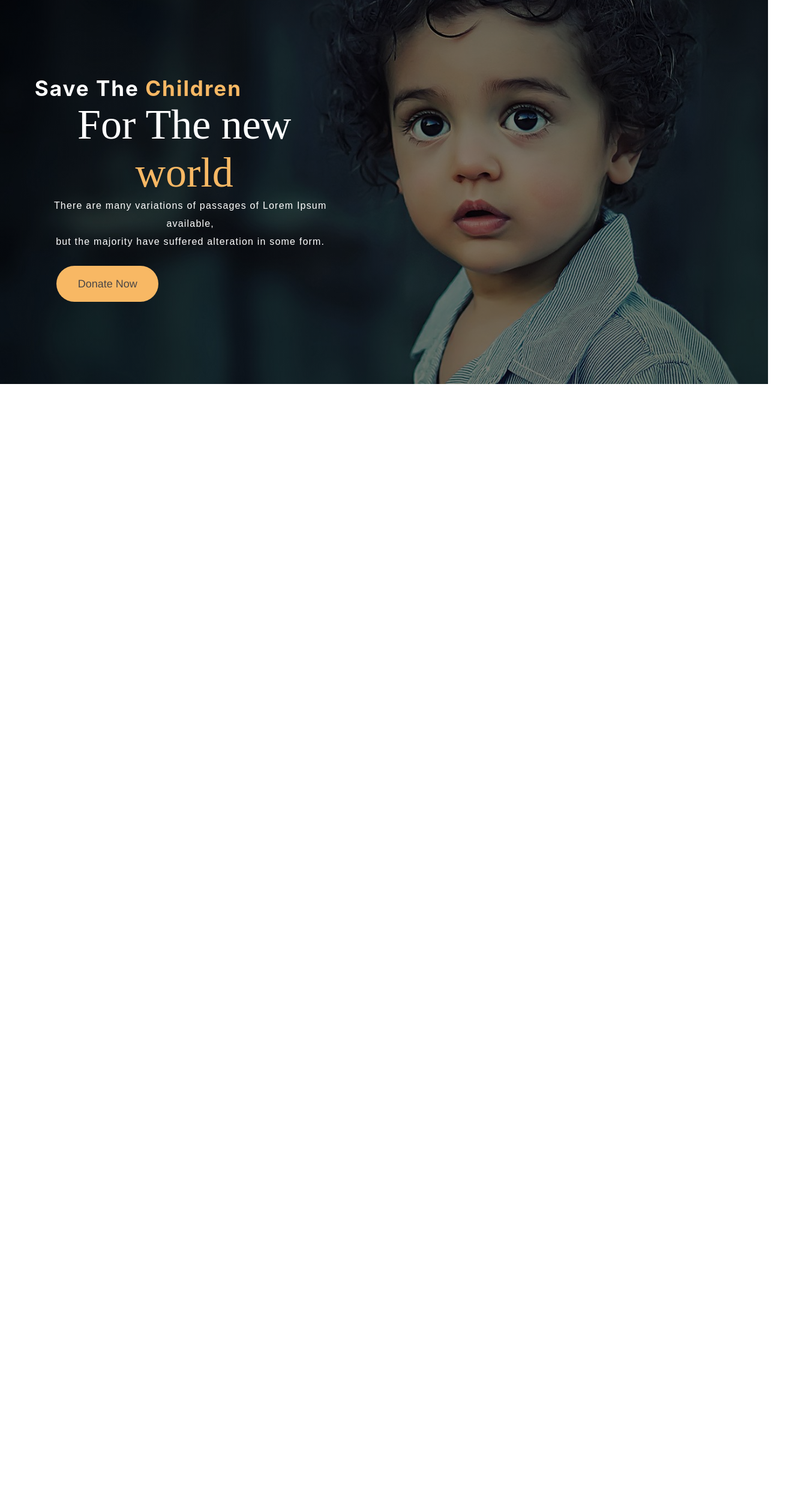
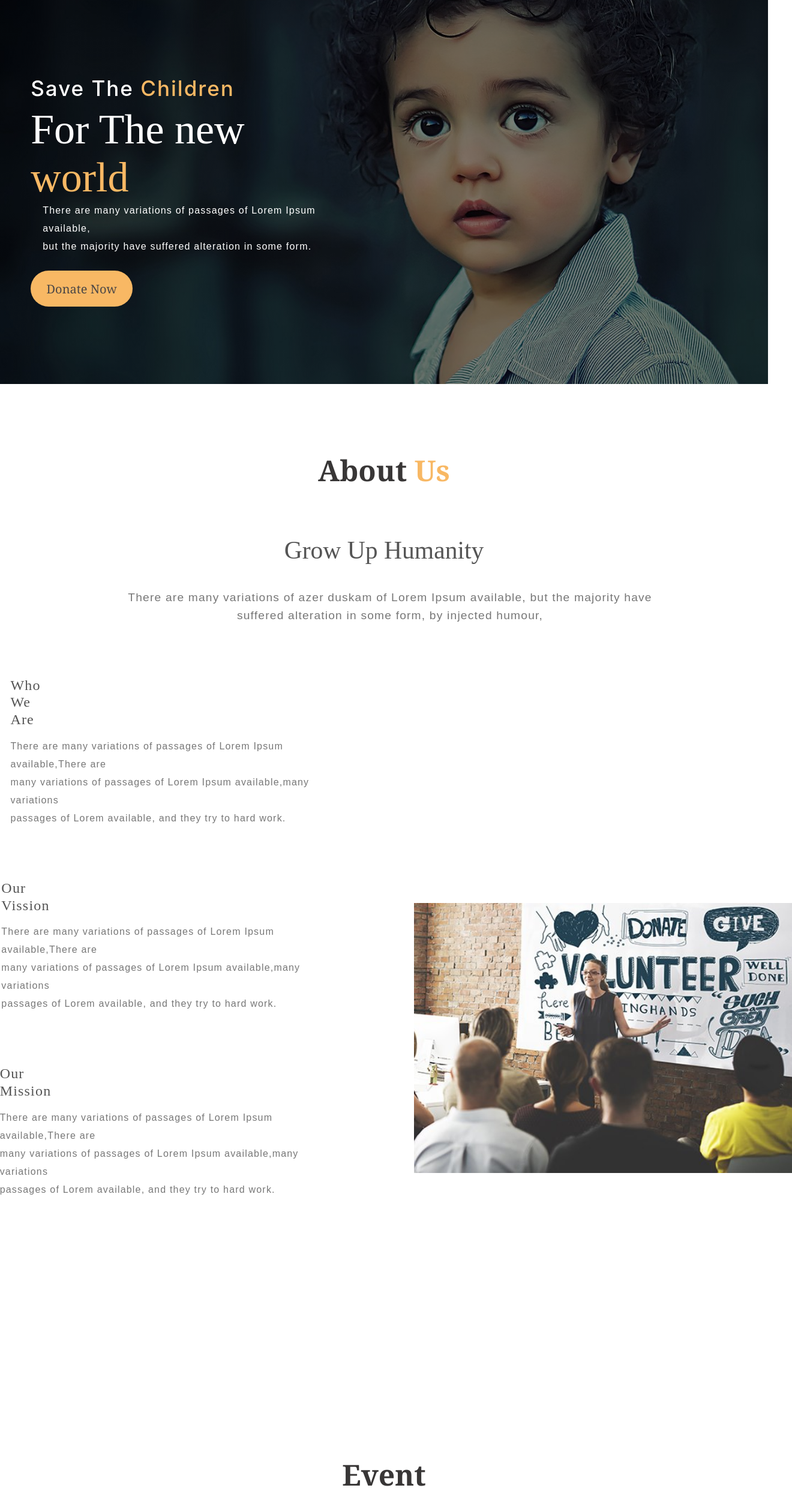
Before and after one commit to Coutinhodacruz/SASI, a React (Create React App) app: page /sasi in a window 1280 px wide. Shown: the part 160-2680 px from the top of the page at 60% size, 1320 px wide, since content can reach past the window. Before the commit the page ends 800 px from the top, so only its background shows below. Built offline with nearby package versions, Linux system fonts and the light colour scheme.

Commit message:
newer update

```diff
--- a/src/App.js
+++ b/src/App.js
@@ -1,39 +1,32 @@
 import './App.css';
-// import { BrowserRouter as Router,Routes, Route} from 'react-router-dom';
+import { BrowserRouter as Router,Routes, Route} from 'react-router-dom';
 import HomPage from './view/component/homepage/HomPage';
-// import LandingPage  from './view/component/landingpage/LandingPage.jsx'
-// import About from './view/component/about/About.jsx'
-// import Event from './view/component/event/Event.jsx'
-// import Statistic from './view/component/statistic/Statistic.jsx';
-// import Donate from './view/component/donate/Donate.jsx';
-// import Contact from './view/component/contact/Contact.jsx'
+import LandingPage  from './view/component/landingpage/LandingPage.jsx'
+import About from './view/component/about/About.jsx'
+import Event from './view/component/event/Event.jsx'
+import Statistic from './view/component/statistic/Statistic.jsx';
+import Donate from './view/component/donate/Donate.jsx';
+import Contact from './view/component/contact/Contact.jsx'
 
 function App() {
   return (
-    <div className="App">
-       <HomPage />
-       {/* <About /> */}
-    </div>
+    <Router>
+      <Routes>
+        <Route path='/' element={<LandingPage/>}/>
+        <Route path='/sasi' element={
+          <>
+            <HomPage/>
+            <About/>
+            <Event />
+            <Statistic />
+            <Donate />
+            <Contact />
+          </>
+        }>
+        </Route>
+      </Routes>
+    </Router>
   );
 }
 
 export default App;
-
-
-
-// <Router>
-    //   <Routes>
-    //     <Route path='/' element={<LandingPage/>}/>
-    //     <Route path='/sasi' element={
-    //       <>
-    //         <HomPage/>
-    //         <About/>
-    //         <Event />
-    //         <Statistic />
-    //         <Donate />
-    //         <Contact />
-    //       </>
-    //     }>
-    //     </Route>
-    //   </Routes>
-    // </Router>
--- a/src/styles/about/AboutStyle.css
+++ b/src/styles/about/AboutStyle.css
@@ -12,14 +12,18 @@
     position: relative;
     font-size: 3rem;
     margin-bottom: 3rem;
+    margin-top: 95px;
     text-align: right;
-    left: 20%;
+    /* left: 20%; */
     color: #383636;
     font-family: Georgia, 'Times New Roman', Times, serif;
     font-weight: bold;
     text-transform: capitalize;
 
 }
+/* .about-heading h2{
+    margin-bottom: 5rem;
+} */
 
 span{
     color: var(--main-color);
--- a/src/styles/contact/ContactStyle.css
+++ b/src/styles/contact/ContactStyle.css
@@ -1,3 +1,17 @@
+.contact-heading{
+    /* position: relative; */
+    font-size: 3rem;
+    margin-right: -190px;
+    margin-bottom: 3rem;
+    /* text-align: center; */
+    left: 20%;
+    color: #383636;
+    font-family: Georgia, 'Times New Roman', Times, serif;
+    font-weight: bold;
+    text-transform: capitalize;
+    margin-top: 100px;
+}
+
 
 .contact{
     min-height: auto;
@@ -112,9 +126,9 @@
 }
 
 @media (max-width: 767px) {
-    .contact form .input-box .input-field {
-        width: 100%;
-    }
+    /* .contact form .input-box .input-field {
+        width: 30%;
+    } */
 
     .contact form .btn-box.btns .btn {
         margin: 1rem 0;
--- a/src/styles/event/EventStyle.css
+++ b/src/styles/event/EventStyle.css
@@ -17,8 +17,8 @@
     margin-top: -230px;
 }
 
-.heading{
-    position: relative;
+.event-heading{
+    /* position: relative; */
     font-size: 3rem;
     margin-bottom: 3rem;
     text-align: right;
@@ -27,6 +27,7 @@
     font-family: Georgia, 'Times New Roman', Times, serif;
     font-weight: bold;
     text-transform: capitalize;
+    margin-top: 350px;
 }
 
 .event-content{
@@ -62,10 +63,6 @@
 
 }
 
-*, ::after, ::before {
-    box-sizing: border-box;
-}
-
 .sec-row{
     padding-right: calc(var(--bs-gutter-x) * .6);
     padding-left: calc(var(--bs-gutter-x) * .6);
@@ -75,11 +72,11 @@
     width: 100%;
 }
 
-img, svg {
+.single-causes img {
     vertical-align: middle;
 }
 
-img {
+.single-causes img  {
     overflow-clip-margin: content-box;
     overflow: clip;
 }
@@ -110,22 +107,36 @@ img {
 
 
 
-/* .cause-info1 h3 a{
+.cause-info1 h3 a{
     outline: medium none;
     color: #686868;
     font-family: Georgia, 'Times New Roman', Times, serif;
     font-size: 20px;
     margin-left: 90px;
 
-} */
+}
+.cause-info2 h3 a{
+    outline: medium none;
+    color: #686868;
+    font-family: Georgia, 'Times New Roman', Times, serif;
+    font-size: 20px;
+    margin-left: 90px;
+
+}
+.cause-info3 h3 a{
+    outline: medium none;
+    color: #686868;
+    font-family: Georgia, 'Times New Roman', Times, serif;
+    font-size: 20px;
+    margin-left: 90px;
+
+}
 
 .sec-row h3 a{
     margin-left: 100px;
 }
 
-a {
-    text-decoration: none;
-}
+
 
 .cause-info1 p {
         font-size: 14px;
--- a/src/styles/homepage/HomePage.css
+++ b/src/styles/homepage/HomePage.css
@@ -104,7 +104,7 @@
 }
 
 .content h2{
-    margin-left: -70%;
+    margin-left: -40%;
 }
 .content .cn{
     width: 170px;
@@ -271,3 +271,183 @@
       margin: 10px;
     }
   }
+
+
+/*
+
+
+
+  @import url('https://fonts.googleapis.com/css2?family=Poppins:wght@300;400;500;600;700;800;900&display=swap');
+
+*{
+
+    margin: 0%;
+    padding: 0%;
+    box-sizing: border-box;
+    text-decoration: none;
+    border: none;
+    outline: none;
+    scroll-behavior: smooth;
+
+}
+
+.home{
+    background-image: linear-gradient(rgba(0, 0, 0, 0.5),rgba(0, 0, 0, 0.5),rgba(0, 0, 0, 0.5)), url(../../assets/image/2.jpg);
+    height: 100vh;
+    background-size: cover;
+    background-position: center;
+    min-height: 100px;
+}
+
+:root{
+    --bg-color: #051018;
+    --second-bg-color: #112e42;
+    --text-color: #ededed;
+    --main-color: #F8B864;
+    --extra-color: #454444;
+}
+
+.navbar{
+    position: relative;
+    margin-left: 45%;
+}
+
+.navbar a{
+    font-size: 25px;
+    color: var(--text-color);
+    font-weight: 500;
+    margin-left: 3.8rem;
+    transition: .3s;
+    bottom: 40%;
+    font-family: 'Segoe UI', Tahoma, Geneva, Verdana, sans-serif;
+}
+
+.navbar a:hover{
+    color: var(--main-color);
+    cursor: pointer;
+}
+
+.home-logo img{
+    float: left;
+    width: 10%;
+    height: 50px;
+    border-radius: 10px;
+    cursor: pointer;
+}
+
+.home-logo{
+  margin-top: -1.5%;
+}
+
+.header{
+    position: fixed;
+    top: 0;
+    left: 0;
+    width: 100%;
+    padding: 2rem 9%;
+    z-index: 100;
+    transition: .3s;
+    background: transparent;
+    justify-content: space-between;
+    align-items: center;
+}
+
+.header {
+  background: var(--bg-color);
+  height: 10%;
+}
+
+.content{
+    width: 40%;
+    top: 30%;
+    color: #fff;
+    position: absolute;
+    margin-left: 4%;
+}
+
+.content .par{
+    padding-left: 20px;
+    padding-bottom: 25px;
+    font-family: Arial;
+    letter-spacing: 1.2px;
+    line-height: 30px;
+
+}
+
+.content h2{
+
+    font-size: 35px;
+    padding-left: 40%;
+    margin-top: 9%;
+    letter-spacing: 2px;
+}
+ h2{
+    margin-left: -40%;
+}
+.content .cn{
+    width: 170px;
+    height: 60px;
+    background: var(--main-color);
+    border: none;
+    margin-bottom: 10px;
+    font-size: 18px;
+    border-radius: 50px;
+    cursor: pointer;
+    margin-right: 50%;
+    transition: .4s ease;
+    font-family: 'Franklin Gothic Medium', 'Arial Narrow', Arial, sans-serif;
+}
+.content .cn a{
+    text-decoration: none;
+    color: #4a4646;
+    transition: .3s ease;
+}
+.content .cn:hover{
+    background-color: #fff;
+}
+
+.content .ch{
+    color: #fff;
+    font-size: 70px;
+    font-family: 'Times New Roman';
+}
+
+.content .ch2{
+    color: var(--main-color);
+    font-size: 70px;
+    font-family: 'Times New Roman';
+}
+
+.content .child{
+    color: var(--main-color);
+    font-size: 35px;
+}
+
+@media screen and (max-width: 767px) {
+  .content {
+      width: 90%;
+  }
+
+  .navbar a {
+      font-size: 16px;
+  }
+
+  .header {
+      padding: 0.5rem;
+  }
+
+  .content h2 {
+      font-size: 20px;
+  }
+
+  .content .par {
+      padding: 0 10px 15px;
+  }
+
+  .content .ch,
+  .content .ch2,
+  .content .child {
+      font-size: 25px;
+  }
+}
+ */
--- a/src/view/component/contact/Contact.jsx
+++ b/src/view/component/contact/Contact.jsx
@@ -6,7 +6,7 @@ const Contact = () => {
     <section className="contact" id="contact">
 
       <form id="contactForm">
-      <h2 className="heading">
+      <h2 className="contact-heading">
         Contact <span>Me</span>
         <span className="animate scroll" ></span>
       </h2>
--- a/src/view/component/event/Event.jsx
+++ b/src/view/component/event/Event.jsx
@@ -7,7 +7,7 @@ import eventpc3 from "../../../assets/image/eventpc3.jpg"
 const Event = () => {
   return (
     <section className="event" id="event">
-      <h2 className="heading">Event</h2>
+      <h2 className="event-heading">Event</h2>
       <div className="event-content">
         <h3>Latest Causes</h3>
         <p className="p">
```
Also changed, not shown: src/view/component/homepage/HomPage.jsx (+37 -15 lines).
